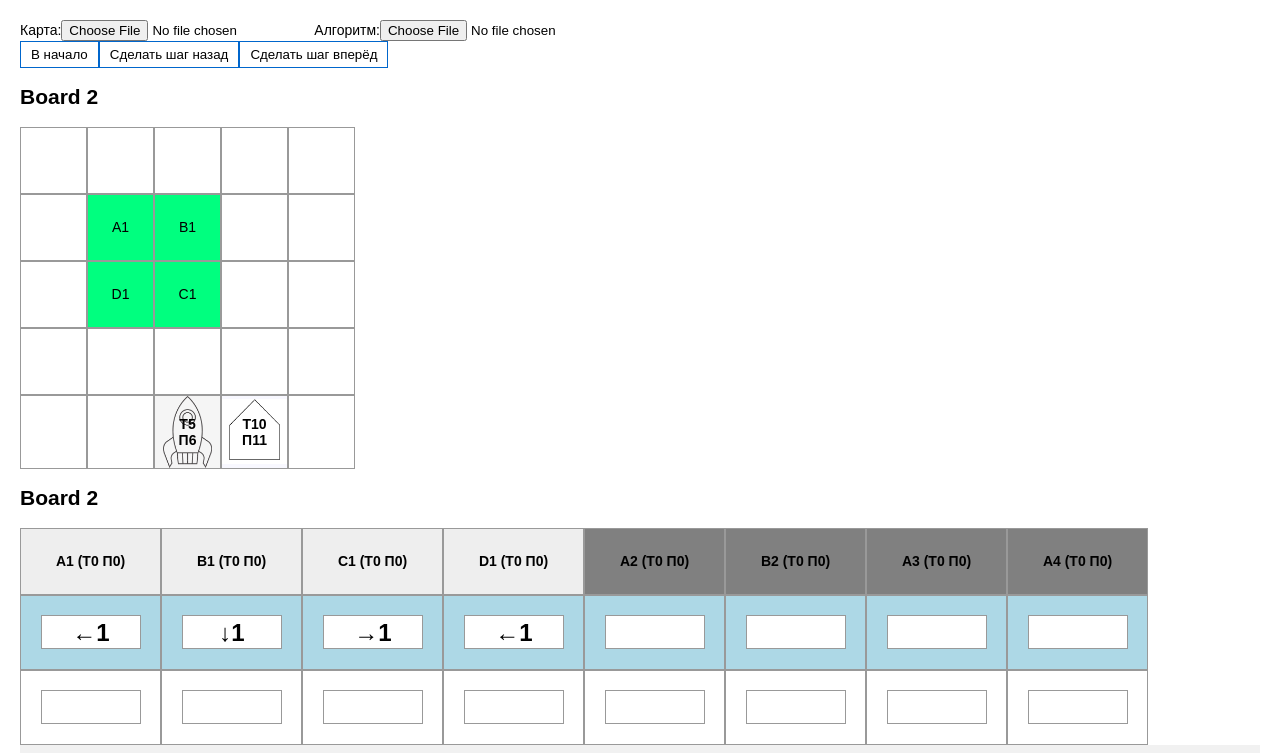
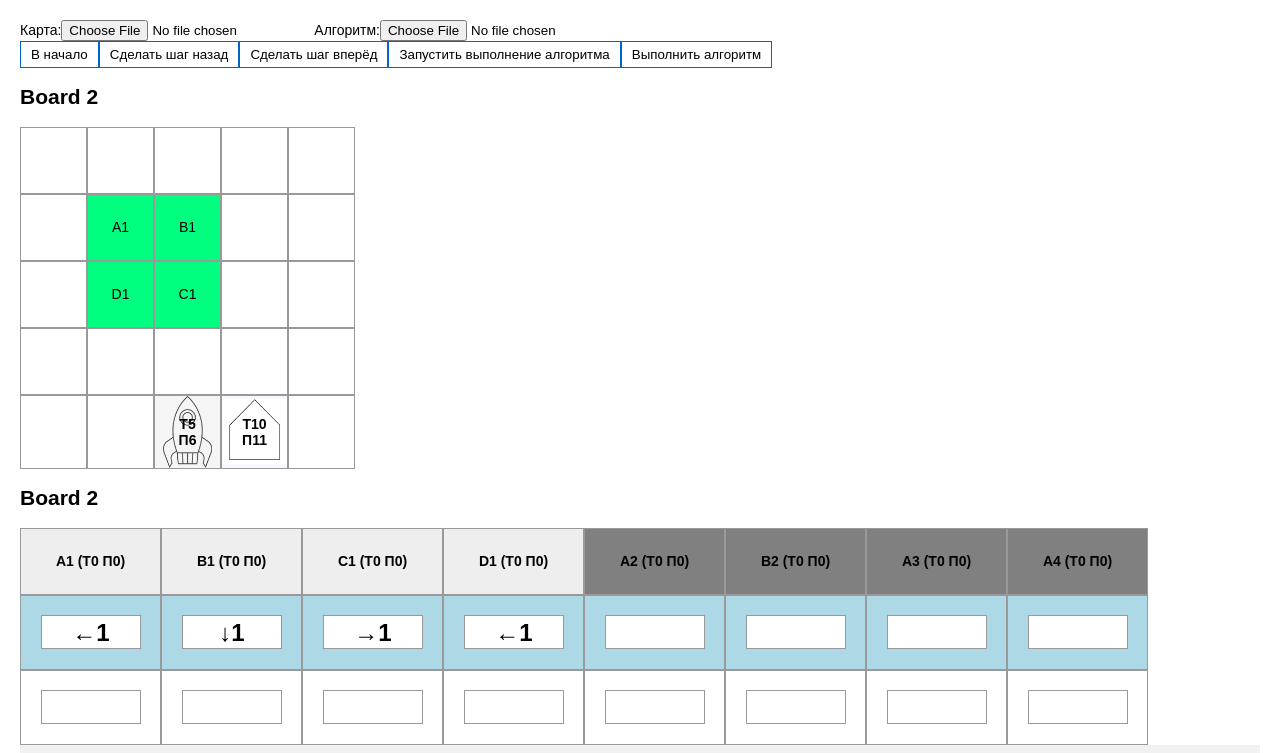
Before and after one commit to Iskusnik/roi_robotov_on_react_redux, a React (Create React App) app: page / in a window 1280 px wide. Shown: the top 753 px of the page. Built offline with nearby package versions, Linux system fonts and the light colour scheme.

Commit message:
Добавлены действия для обработки команд

```diff
--- a/src/components/gameButtonsMenu.js
+++ b/src/components/gameButtonsMenu.js
@@ -833,6 +833,18 @@ export class GameButtonsMenu extends  Component{
     }
 
 
+    handleAnimation(e){
+        if(this.props.selectedRow !== 1)
+            this.props.stepBack();
+        else
+            alert('Невозможно сделать шаг назад')
+    }
+    handleMakeAllSteps(e){
+        if(this.props.selectedRow !== 1)
+            this.props.stepBack();
+        else
+            alert('Невозможно сделать шаг назад')
+    }
 
     handleStepBack(e){
         if(this.props.selectedRow !== 1)
@@ -869,6 +881,13 @@ export class GameButtonsMenu extends  Component{
                     Сделать шаг вперёд
                 </button>
 
+                <button onClick={(e)=> this.handleAnimation(e)}>
+                    Запустить выполнение алгоритма
+                </button>
+
+                <button onClick={(e)=> this.handleMakeAllSteps(e)}>
+                    Выполнить алгоритм
+                </button>
             </div>
         )}
 
```
